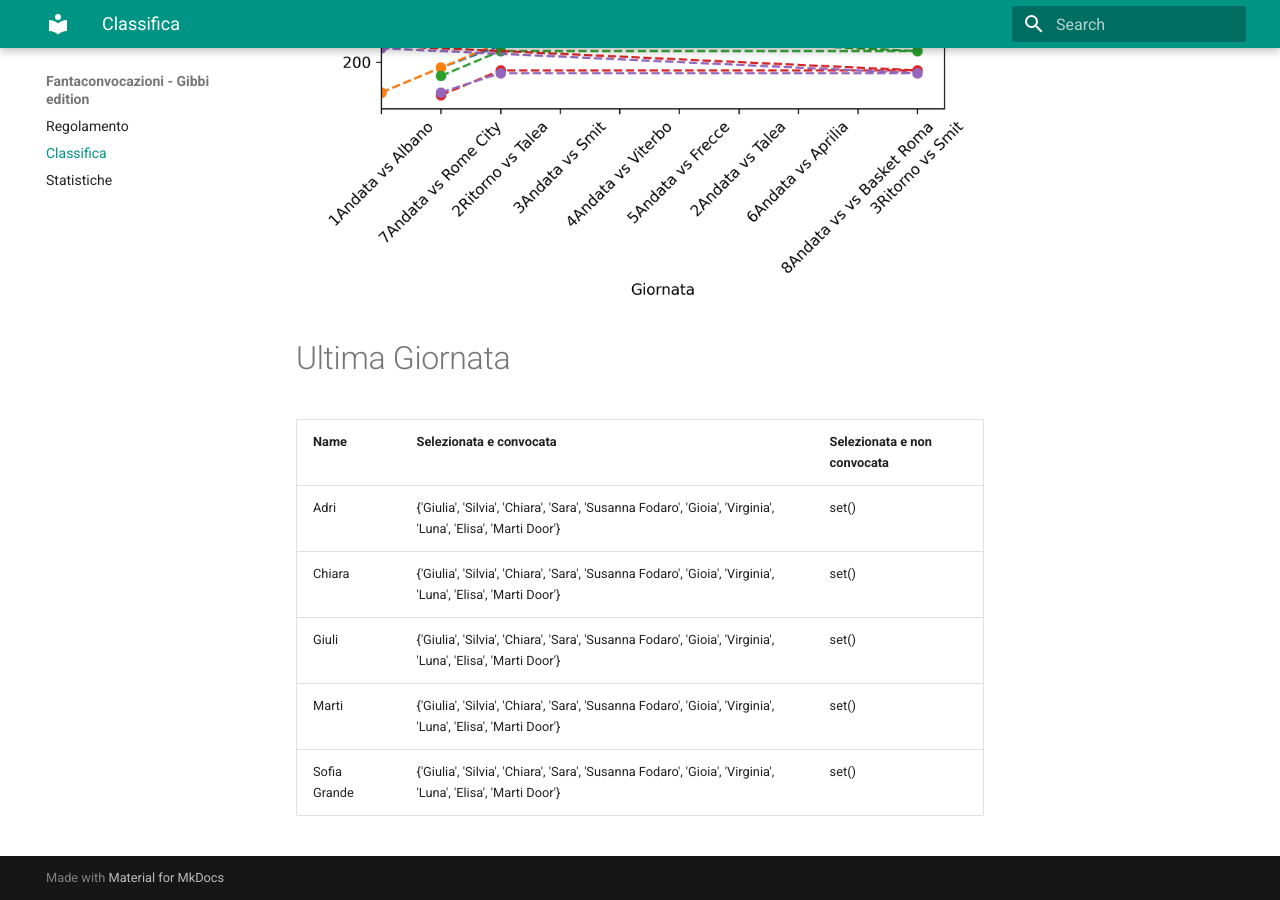
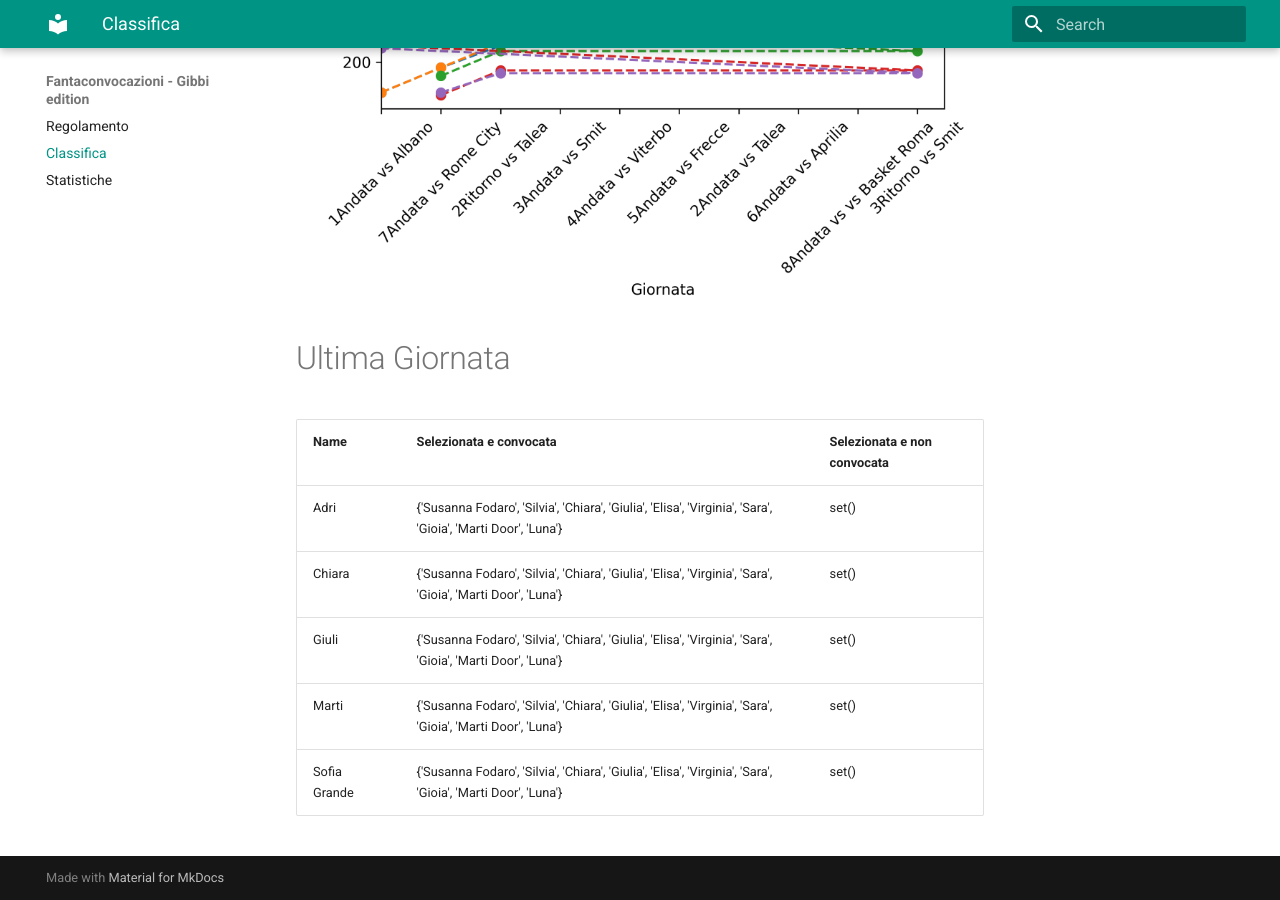
Before and after one commit to martinig94/fantagibbi, an MkDocs documentation site: the page built from docs/Classifica.md, in a window 1280 px wide and 900 px high, scrolled down 810 px. Built offline with MkDocs 1.6.1 and Material for MkDocs 9.7.7, drawn with Linux system fonts in a browser that asks for light colours.

Commit message:
Auto-update from main.py

```diff
--- a/docs/Classifica.md
+++ b/docs/Classifica.md
@@ -18,9 +18,9 @@
 <!-- START_TABLE CORRECT -->
 | Name         | Selezionata e convocata                                                                                      | Selezionata e non convocata   |
 |:-------------|:-------------------------------------------------------------------------------------------------------------|:------------------------------|
-| Adri         | {'Giulia', 'Silvia', 'Chiara', 'Sara', 'Susanna Fodaro', 'Gioia', 'Virginia', 'Luna', 'Elisa', 'Marti Door'} | set()                         |
-| Chiara       | {'Giulia', 'Silvia', 'Chiara', 'Sara', 'Susanna Fodaro', 'Gioia', 'Virginia', 'Luna', 'Elisa', 'Marti Door'} | set()                         |
-| Giuli        | {'Giulia', 'Silvia', 'Chiara', 'Sara', 'Susanna Fodaro', 'Gioia', 'Virginia', 'Luna', 'Elisa', 'Marti Door'} | set()                         |
-| Marti        | {'Giulia', 'Silvia', 'Chiara', 'Sara', 'Susanna Fodaro', 'Gioia', 'Virginia', 'Luna', 'Elisa', 'Marti Door'} | set()                         |
-| Sofia Grande | {'Giulia', 'Silvia', 'Chiara', 'Sara', 'Susanna Fodaro', 'Gioia', 'Virginia', 'Luna', 'Elisa', 'Marti Door'} | set()                         |
+| Adri         | {'Susanna Fodaro', 'Silvia', 'Chiara', 'Giulia', 'Elisa', 'Virginia', 'Sara', 'Gioia', 'Marti Door', 'Luna'} | set()                         |
+| Chiara       | {'Susanna Fodaro', 'Silvia', 'Chiara', 'Giulia', 'Elisa', 'Virginia', 'Sara', 'Gioia', 'Marti Door', 'Luna'} | set()                         |
+| Giuli        | {'Susanna Fodaro', 'Silvia', 'Chiara', 'Giulia', 'Elisa', 'Virginia', 'Sara', 'Gioia', 'Marti Door', 'Luna'} | set()                         |
+| Marti        | {'Susanna Fodaro', 'Silvia', 'Chiara', 'Giulia', 'Elisa', 'Virginia', 'Sara', 'Gioia', 'Marti Door', 'Luna'} | set()                         |
+| Sofia Grande | {'Susanna Fodaro', 'Silvia', 'Chiara', 'Giulia', 'Elisa', 'Virginia', 'Sara', 'Gioia', 'Marti Door', 'Luna'} | set()                         |
 <!-- END_TABLE CORRECT -->
```
